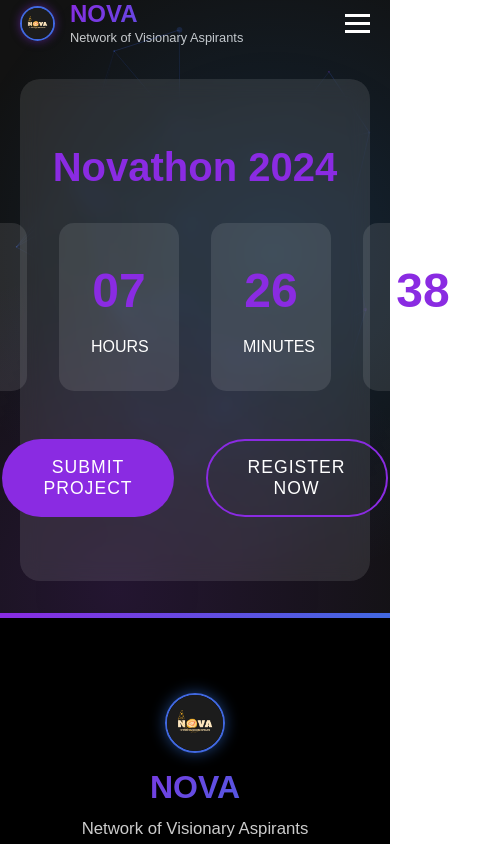
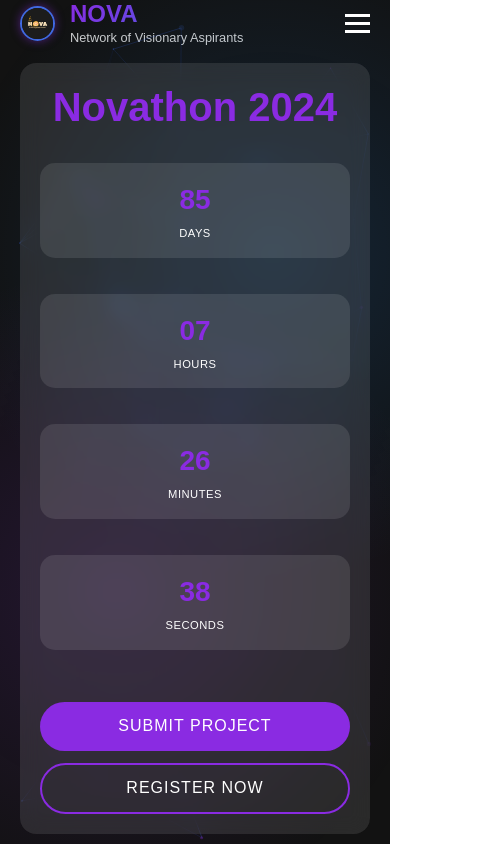
Before and after one commit to Ecb05/NOVA-Website-React, a React (Vite) app in the folder NOVA/: page /novathon in a window 390 px wide. Shown: the top 844 px of the page, 483 px wide, since content can reach past the window. Built offline with nearby package versions, Linux system fonts and the light colour scheme.

Commit message:
novathon page fixed

```diff
--- a/NOVA/src/App.css
+++ b/NOVA/src/App.css
@@ -2459,12 +2459,11 @@
     justify-content: center;
     padding: var(--container-padding);
     padding-top: 80px;
-    max-width: 1400px;
     margin: 0 auto;
     position: relative;
 }
 
-.novathon-hero::before {
+  .novathon-hero::before {
     content: '';
     position: absolute;
     top: 0;
@@ -2475,11 +2474,28 @@
         radial-gradient(circle at 30% 70%, rgba(138, 43, 226, 0.15), transparent 50%),
         radial-gradient(circle at 70% 30%, rgba(30, 144, 255, 0.15), transparent 50%);
     z-index: -1;
-}
-
-.event-status {
+  }
+
+ /* Mobile guard for Novathon hero content */
+ @media (max-width: 768px) {
+   .novathon-hero .hero-content {
+     min-width: 280px;
+     margin: 0 auto;
+   }
+
+   .countdown-container {
+     flex-direction: column;
+     align-items: center;
+   }
+
+   .countdown-item {
+     margin-bottom: 20px;
+   }
+ }
+
+  .event-status {
     margin-top: 30px;
-}
+  }
 
 .status-badge {
     display: inline-flex;
@@ -3229,13 +3245,68 @@
     box-shadow: 0 5px 15px rgba(0, 0, 0, 0.3);
 }
 
+/* Mobile optimizations for Novathon countdown */
+@media (max-width: 768px) {
+  /* Keep the container usable edge-to-edge */
+  .countdown-container {
+    max-width: 100%;
+    margin: 1rem auto;
+    padding: 1.25rem;
+    border-radius: 16px;
+  }
+
+  /* Allow wrapping instead of shrinking */
+  .countdown {
+    flex-wrap: wrap;
+    gap: 1rem;
+    margin-bottom: 1.5rem;
+  }
+
+  /* Prevent complete shrink; keep touch-friendly size */
+  .countdown-item {
+    min-width: 110px;
+    padding: 1rem;
+    flex: 1 1 45%;
+  }
+
+  .countdown-number {
+    font-size: clamp(1.75rem, 6vw, 2.25rem);
+    margin-bottom: 0.25rem;
+  }
+
+  .countdown-label {
+    font-size: clamp(0.7rem, 2.5vw, 0.85rem);
+    letter-spacing: 0.5px;
+  }
+
+  /* Buttons more tappable, stack vertically */
+  .action-buttons {
+    flex-direction: column;
+    gap: 0.75rem;
+    align-items: stretch;
+  }
+
+  .action-btn {
+    width: 100%;
+    font-size: 1rem;
+    padding: 0.9rem 1.25rem;
+  }
+}
+
+/* Ultra-small screens */
+@media (max-width: 420px) {
+  .countdown-item {
+    min-width: 135px;
+    flex: 1 1 100%;
+  }
+}
+
 .rules-link {
     position: absolute;
     top: 1rem;
     right: 1rem;
     padding: 0.5rem 1rem;
     background: rgba(255, 255, 255, 0.1);
-    border-radius: 50px;
     color: var(--text-color);
     text-decoration: none;
     transition: all 0.3s ease;
```
